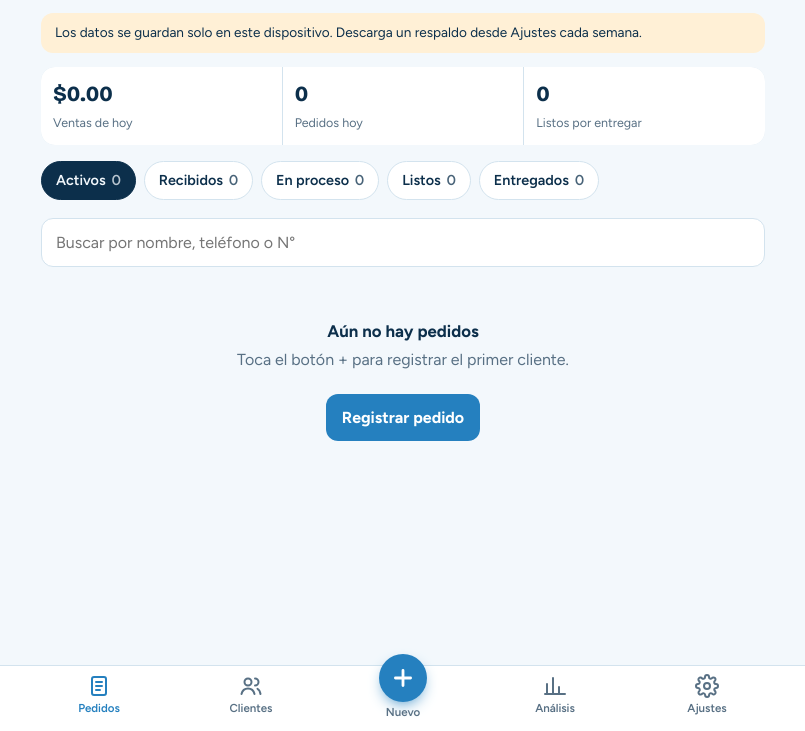
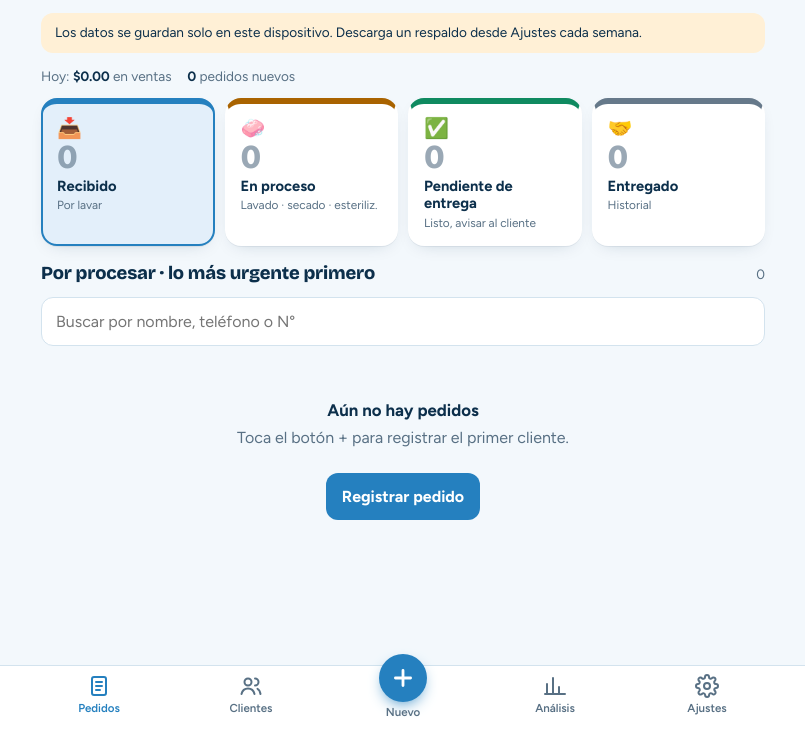
Before and after one commit to omogollon2222/Shoecleaning, a plain HTML site: page index.html in a window 1280 px wide. Shown: the part 69-800 px from the top of the page, without its empty margins (237-1042 px from the left). Drawn offline with nearby package versions, Linux system fonts and the light colour scheme.

Commit message:
Add files via upload

```diff
--- a/index.html
+++ b/index.html
@@ -90,6 +90,24 @@ nav.tabs .plus svg{width:26px;height:26px}
 .search{width:100%;border:1px solid var(--line);background:var(--surface);border-radius:12px;padding:12px 14px;margin-bottom:12px}
 .empty{text-align:center;padding:40px 16px;color:var(--muted)}
 .empty strong{display:block;color:var(--ink);font-size:1.05rem;margin-bottom:4px}
+
+/* Cajitas de estado */
+.boxes{display:grid;grid-template-columns:1fr 1fr;gap:10px;margin-bottom:14px}
+@media(min-width:620px){.boxes{grid-template-columns:repeat(4,1fr)}}
+.box{position:relative;border:2px solid transparent;background:var(--bg2,var(--surface));border-radius:16px;padding:14px 14px 12px;text-align:left;box-shadow:var(--shadow);display:flex;flex-direction:column;gap:2px;min-height:104px;border-top:6px solid var(--c)}
+.box .ic{font-size:1.25rem;line-height:1}
+.box b{font-family:"Bricolage Grotesque",sans-serif;font-size:2.1rem;font-weight:800;line-height:1.05;font-variant-numeric:tabular-nums;color:var(--c)}
+.box span.l{font-weight:700;font-size:.92rem;line-height:1.2}
+.box small{color:var(--muted);font-size:.74rem}
+.box[aria-pressed="true"]{border-color:var(--c);background:var(--cbg)}
+.box.zero b{color:var(--muted);opacity:.6}
+.box.urgent:not(.zero)::after{content:"Por procesar";position:absolute;top:10px;right:10px;background:var(--danger);color:#fff;font-size:.66rem;font-weight:800;border-radius:999px;padding:3px 8px;letter-spacing:.02em}
+.b-recibido{--c:var(--recv);--cbg:var(--recv-bg)} .b-proceso{--c:var(--prod);--cbg:var(--prod-bg)}
+.b-listo{--c:var(--ready);--cbg:var(--ready-bg)} .b-entregado{--c:var(--done);--cbg:var(--done-bg)}
+.listhead{display:flex;justify-content:space-between;align-items:baseline;gap:10px;margin:4px 0 10px}
+.listhead h2{font-size:1.15rem}
+.dayline{display:flex;gap:16px;flex-wrap:wrap;font-size:.85rem;color:var(--muted);margin:0 0 12px}
+.dayline b{color:var(--ink);font-variant-numeric:tabular-nums}
 
 /* Order ticket */
 .ticket{background:var(--surface);border-radius:14px;box-shadow:var(--shadow);margin-bottom:12px;overflow:hidden;border-left:5px solid var(--c,var(--line))}
@@ -280,7 +298,7 @@ const WD_ORDER = [1,2,3,4,5,6,0];
 let orders = [];
 let settings = JSON.parse(JSON.stringify(DEFAULTS));
 let view = "pedidos";
-let filter = "activos";
+let filter = "recibido";
 let q = "";
 let clientQ = "";
 let clientFilter = "todos";
@@ -447,24 +465,34 @@ function render(){
 function viewOrders(){
   const t0 = new Date(); t0.setHours(0,0,0,0);
   const today = orders.filter(o=>o.createdAt>=t0.getTime());
-  const active = orders.filter(o=>o.status!=="entregado");
-  const counts = {activos:active.length, recibido:0, proceso:0, listo:0, entregado:0};
-  orders.forEach(o=>{ if(PROC.includes(o.status)) counts.proceso++; else counts[o.status]++; });
-  let list = filter==="activos" ? active : filter==="proceso" ? orders.filter(o=>PROC.includes(o.status)) : orders.filter(o=>o.status===filter);
+  if(!["recibido","proceso","listo","entregado"].includes(filter)) filter = "recibido";
+  const inBox = (o,k) => k==="proceso" ? PROC.includes(o.status) : o.status===k;
+  const counts = {recibido:0, proceso:0, listo:0, entregado:0};
+  orders.forEach(o=>{ if(PROC.includes(o.status)) counts.proceso++; else if(o.status in counts) counts[o.status]++; });
+  const lateIn = k => orders.filter(o=>inBox(o,k) && isLate(o)).length;
+  let list = orders.filter(o=>inBox(o,filter));
   if(filter==="entregado") list = list.slice().sort((a,b)=>(b.deliveredAt||0)-(a.deliveredAt||0)).slice(0,60);
   else list = list.slice().sort((a,b)=> (a.dueDate||"").localeCompare(b.dueDate||"") || a.createdAt-b.createdAt);
   if(q){ const s = q.toLowerCase(); list = list.filter(o => (o.name||"").toLowerCase().includes(s) || (o.num||"").toLowerCase().includes(s) || (o.phone||"").includes(s)); }
-  const chip = (k,l) => `<button class="chip" data-filter="${k}" aria-pressed="${filter===k}">${l} <span class="n">${counts[k]}</span></button>`;
+  const BOX = {
+    recibido:{ic:"📥",l:"Recibido",sub:"Por lavar"},
+    proceso:{ic:"🧼",l:"En proceso",sub:"Lavado · secado · esteriliz."},
+    listo:{ic:"✅",l:"Pendiente de entrega",sub:"Listo, avisar al cliente"},
+    entregado:{ic:"🤝",l:"Entregado",sub:"Historial"}
+  };
+  const box = k => { const late = k!=="entregado" ? lateIn(k) : 0;
+    return `<button class="box b-${k} ${counts[k]?"":"zero"} ${k==="recibido"?"urgent":""}" data-filter="${k}" aria-pressed="${filter===k}">
+      <span class="ic" aria-hidden="true">${BOX[k].ic}</span><b>${counts[k]}</b><span class="l">${BOX[k].l}</span>
+      <small>${late?`<span class="late">${late} atrasado${late===1?"":"s"}</span>`:BOX[k].sub}</small></button>`; };
+  const heads = {recibido:"Por procesar · lo más urgente primero", proceso:"En proceso · por fecha de entrega", listo:"Pendientes de entrega", entregado:"Entregados recientes"};
   let h = `${mode==="local"?'<div class="notice">Los datos se guardan solo en este dispositivo. Descarga un respaldo desde Ajustes cada semana.</div>':""}
-  <div class="today">
-    <div><b>${money(today.reduce((s,o)=>s+(o.total||0),0))}</b><span>Ventas de hoy</span></div>
-    <div><b>${today.length}</b><span>Pedidos hoy</span></div>
-    <div><b>${counts.listo}</b><span>Listos por entregar</span></div>
-  </div>
-  <div class="chips" role="group" aria-label="Filtrar pedidos">${chip("activos","Activos")}${chip("recibido","Recibidos")}${chip("proceso","En proceso")}${chip("listo","Listos")}${chip("entregado","Entregados")}</div>
+  <div class="dayline"><span>Hoy: <b>${money(today.reduce((s,o)=>s+(o.total||0),0))}</b> en ventas</span><span><b>${today.length}</b> pedido${today.length===1?"":"s"} nuevo${today.length===1?"":"s"}</span></div>
+  <div class="boxes" role="group" aria-label="Pedidos por estado">${box("recibido")}${box("proceso")}${box("listo")}${box("entregado")}</div>
+  <div class="listhead"><h2>${heads[filter]}</h2><span class="small muted">${list.length}</span></div>
   <input class="search" id="q" type="search" placeholder="Buscar por nombre, teléfono o N°" value="${esc(q)}">`;
   if(!list.length){
-    h += orders.length ? `<div class="empty"><strong>No hay pedidos aquí</strong>Prueba otro filtro o registra un pedido nuevo.</div>`
+    const emptyMsg = {recibido:"No hay pedidos por procesar. ¡Todo al día!", proceso:"No hay pedidos en lavado, secado ni esterilización.", listo:"No hay pedidos esperando entrega.", entregado:"Aún no hay entregas."};
+    h += orders.length ? `<div class="empty"><strong>${q?"Sin resultados":"Cajita vacía"}</strong>${q?"Prueba con otro nombre o número.":emptyMsg[filter]}</div>`
       : `<div class="empty"><strong>Aún no hay pedidos</strong>Toca el botón + para registrar el primer cliente.<br><br><button class="btn" data-go="nuevo">Registrar pedido</button></div>`;
   }
   list.forEach(o => h += ticketHTML(o));
@@ -595,7 +623,7 @@ async function submitNew(){
   saving = true; const sb = $("#save"); if(sb){ sb.disabled = true; sb.textContent = "Guardando…"; }
   settings.nextNumber++;
   try{ await putOrder(o); await saveSettings(); } finally { saving = false; }
-  draft = null; view = "pedidos"; filter = "activos"; render();
+  draft = null; view = "pedidos"; filter = "recibido"; render();
   openSheet(`<h2>Pedido registrado</h2>
     <p><span class="num">N° ${esc(o.num)}</span> · ${esc(o.name)} · ${money(o.total)}</p>
     ${o.loyaltyRedeemed?`<p style="color:var(--ready);font-weight:600">Se aplicó el descuento de fidelidad. La tarjeta del cliente empieza de nuevo.</p>`:`<p class="muted small">Visita ${loyalty(o.phone,o.id).visits+1} de ${settings.loyaltyVisits} en su tarjeta de fidelidad.</p>`}
```
Also changed, not shown: icon.svg.
